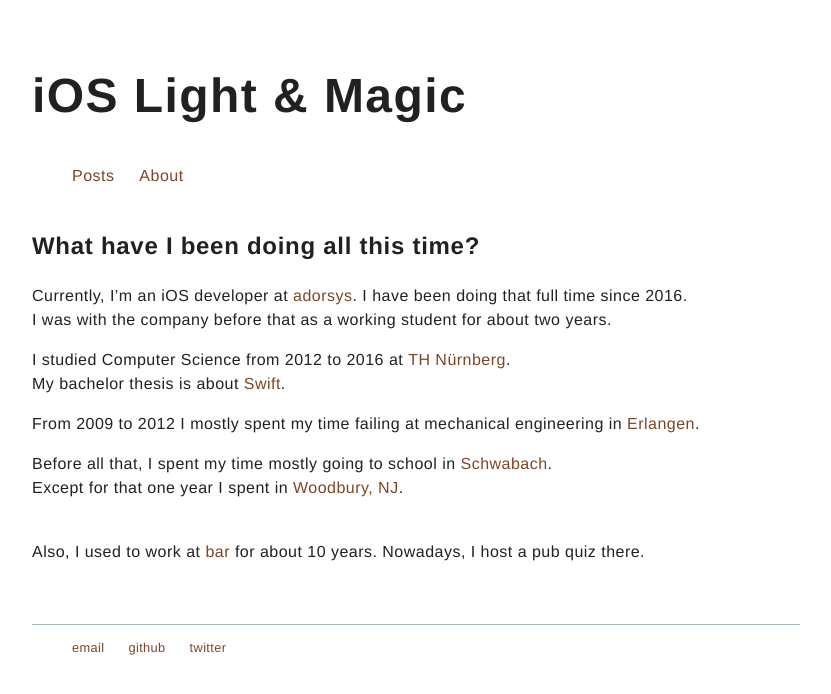
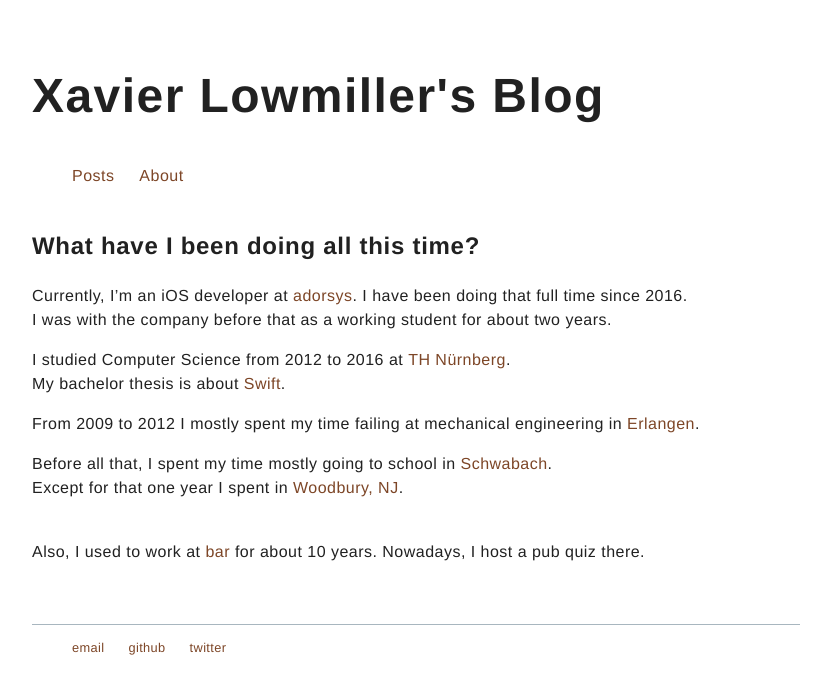
Before and after one commit to xavierLowmiller/xavierLowmiller.github.io, a Jekyll site: the page built from cv/index.md, in a window 1280 px wide. Shown: the top 694 px of the page, without its empty margins (224-1055 px from the left). Built offline with Jekyll 4.4.1, drawn with Linux system fonts in a browser that asks for light colours; our own code applies the rules of GitHub Pages for plain Markdown files.

Commit message:
Change title

```diff
--- a/_config.yml
+++ b/_config.yml
@@ -1,4 +1,4 @@
-title: iOS Light & Magic
+title: Xavier Lowmiller's Blog
 markdown: kramdown
 permalink: /blog/:year/:month/:day/:title
 repository: xaverlohmueller/xaverlohmueller.github.io
--- a/_layouts/default.html
+++ b/_layouts/default.html
@@ -1,13 +1,13 @@
 <!DOCTYPE html>
 	<html>
 		<head>
-			<title>iOS Light & Magic | {{ page.title }}</title>
+			<title>Xavier Lowmiller's Blog | {{ page.title }}</title>
 			<link rel="stylesheet" type="text/css" href="/css/main.css">
 			<link rel="stylesheet" type="text/css" href="/css/syntax.css">
 			{% seo %}
 		</head>
 		<body>
-			<h1 class="main-title">iOS Light & Magic</h1>
+			<h1 class="main-title">Xavier Lowmiller's Blog</h1>
 			<nav>
 				<ul>
 					<li><a href="/">Posts</a></li>
```
